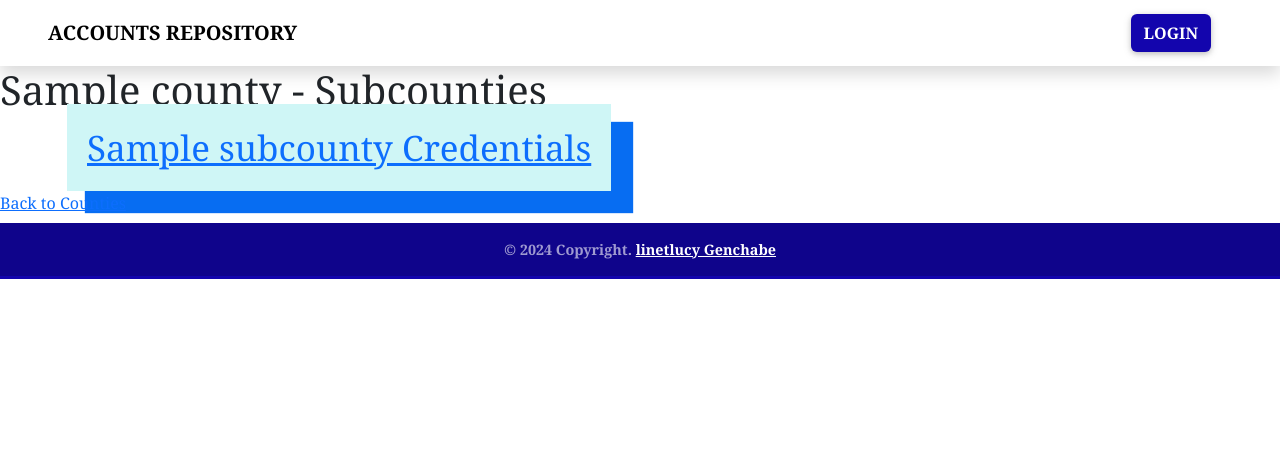
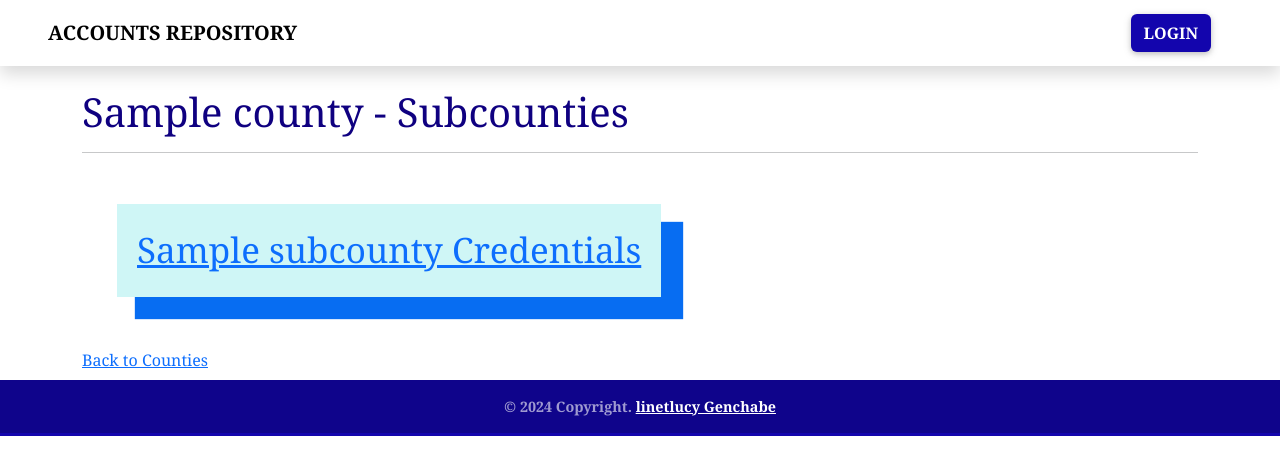
Before and after one commit to linetlucy-genchabe/AccountsRepo, a Django app: page /county/1/ in a window 1280 px wide. Shown: the top 475 px of the page. Run offline with Django 5.2, Linux system fonts and the light colour scheme; tables that the repository leaves empty hold one stand-in row (values such as "Sample post"); some libraries are stand-ins or nearby versions.

Commit message:
counties accounts display

```diff
--- a/Repoapp/templates/county.html
+++ b/Repoapp/templates/county.html
@@ -6,11 +6,20 @@
 <head>
     <meta charset="UTF-8">
     <meta name="viewport" content="width=device-width, initial-scale=1.0">
-    <title>{{ county.name }} - Subcounties</title>
+    <!-- <title>{{ county.name }} - Subcounties</title> -->
 </head>
 <body>
-    <h1>{{ county.name }} - Subcounties</h1>
-    <ul>
+    <div class="container ">
+        <h1 style="color: rgb(15, 0, 128);margin-top: 2%;">{{ county.name }} - Subcounties </h1>
+        <hr>
+
+    <!-- <h1>{{ county.name }} - Subcounties</h1> -->
+    <ul class="counties" style="align-items: center;
+    display: flex;
+    flex-wrap: wrap;
+    justify-content: space-between;
+    list-style-type: none;
+    padding-left: 0px;">
         {% for subcounty in subcounty %}
         <a href="{% url 'subcounty_detail' subcounty.id %}" style=" background-color: rgb(207, 246, 246);
         box-shadow: 20px 20px 1px 2px rgb(7, 109, 242);
@@ -24,7 +33,7 @@
             <li>No subcounties available</li>
         {% endfor %}
     </ul>
-    <a href="{% url 'county' %}">Back to Counties</a>
+    <a href="{% url 'county' %}"  style="margin-top: 3%;">Back to Counties</a>
 
 <!-- <h1>List of Counties</h1>
 <ul>
@@ -32,6 +41,8 @@
         <li><a href="{% url 'county_detail' county.id %}">{{ county.name }}</a></li>
     {% endfor %}
 </ul> -->
+
+</div>
 </body>
 
 
```
